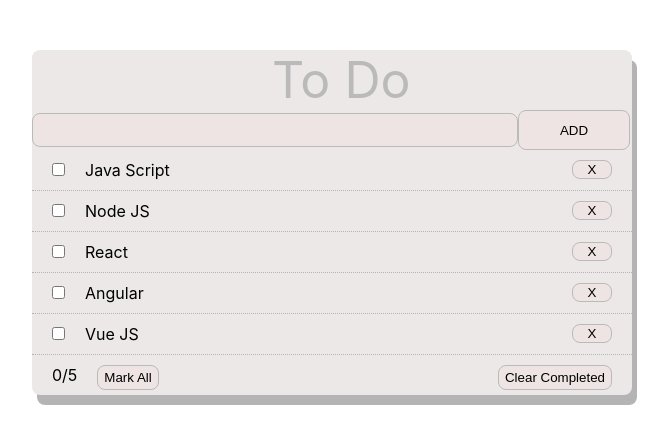
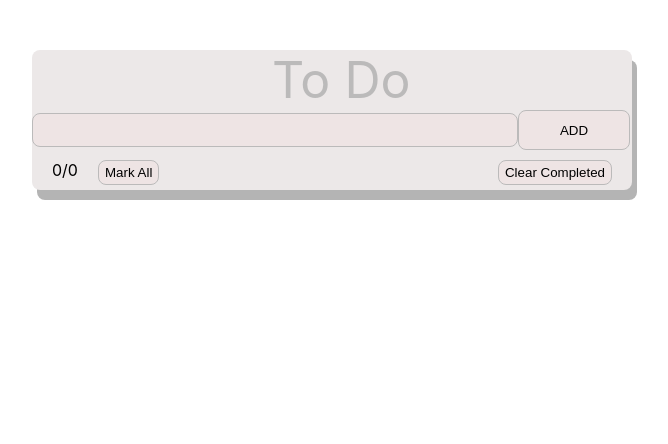
Before and after one commit to vladimirhambardzumyan24/To-Do-React-Class, a React (Create React App) app: page / in a window 1280 px wide. Shown: the top 444 px of the page, without its empty margins (308-976 px from the left). Built offline with nearby package versions, Linux system fonts and the light colour scheme.

Commit message:
feat(localllocalStorage): Saved all info in localStorage

```diff
--- a/src/Components/ToDo.jsx
+++ b/src/Components/ToDo.jsx
@@ -2,6 +2,8 @@ import React from "react";
 import FormToDo from "./FormToDo";
 import ToDoCart from "./ToDoCart";
 import ToDoClear from "./ToDoClear";
+import ToDoSave from "../helper/LocalStorage";
+import { getToDo } from "../helper/LocalStorage";
 
 const idGenerator = () => {
   let id = 0;
@@ -19,44 +21,7 @@ class ToDo extends React.Component {
     this.state = {
       allCheck: false,
       textInput: "",
-
-      items: [
-        {
-          id: getRandomId(),
-          removeText: "hideRemove",
-          textValue: "Java Script",
-          inpText:"inpTextShow",
-          isChecked: false,
-        },
-        {
-          id: getRandomId(),
-          removeText: "hideRemove",
-          textValue: "Node JS",
-          inpText:"inpTextShow",
-          isChecked: false,
-        },
-        {
-          id: getRandomId(),
-          removeText: "hideRemove",
-          textValue: "React",
-          inpText:"inpTextShow",
-          isChecked: false,
-        },
-        {
-          id: getRandomId(),
-          removeText: "hideRemove",
-          textValue: "Angular",
-          inpText:"inpTextShow",
-          isChecked: false,
-        },
-        {
-          id: getRandomId(),
-          removeText: "hideRemove",
-          textValue: "Vue JS",
-          inpText:"inpTextShow",
-          isChecked: false,
-        },
-      ],
+      items: getToDo() === null ? [] : getToDo(),
     };
   }
   handleGiv = (event) => {
@@ -66,21 +31,26 @@ class ToDo extends React.Component {
   handleAdd = (event) => {
     event.preventDefault();
     if (this.state.textInput !== "") {
-      this.setState((pastState) => ({
+      this.setState((pastState) => {
+        return {
           items: [
             ...pastState.items,
             {
               id: getRandomId(),
               removeText: "hideRemove",
               textValue: pastState.textInput,
-            inpText:"inpTextShow",
+              inpText: "inpTextShow",
               isChecked: false,
             },
           ],
-      }));
+        };
+      });
     }
     this.setState({ textInput: "" });
   };
+  componentDidUpdate() {
+    ToDoSave(this.state.items);
+  }
 
   handleDelete = (item) => {
     this.setState((pastState) => ({
@@ -100,10 +70,9 @@ class ToDo extends React.Component {
   };
 
   handleCheckedClear = () => {
-    this.setState(
-      (pastState) =>
-        (pastState.items = pastState.items.filter((item) => !item.isChecked))
-    );
+    this.setState((pastState) => ({
+      items: pastState.items.filter((item) => !item.isChecked),
+    }));
   };
 
   handelCheckedAll = () => {
@@ -114,7 +83,7 @@ class ToDo extends React.Component {
           id: item.id,
           removeText: "hideRemove",
           textValue: item.textValue,
-          inpText:"inpTextShow",
+          inpText: "inpTextShow",
           isChecked: true,
         };
       }),
@@ -129,7 +98,7 @@ class ToDo extends React.Component {
           id: item.id,
           removeText: "hideRemove",
           textValue: item.textValue,
-          inpText:"inpTextShow",
+          inpText: "inpTextShow",
           isChecked: false,
         };
       }),
@@ -144,7 +113,7 @@ class ToDo extends React.Component {
             id: elm.id,
             removeText: "showRemove",
             textValue: item.textValue,
-            inpText:"inpTextHidden",
+            inpText: "inpTextHidden",
             isChecked: false,
           };
         }
@@ -153,7 +122,7 @@ class ToDo extends React.Component {
     }));
   };
 
-  onChangeToDo=(newToDo)=>{
+  onChangeToDo = (newToDo) => {
     this.setState((pastState) => ({
       items: pastState.items.map((elm) => {
         if (elm.id === newToDo.id) {
@@ -161,16 +130,16 @@ class ToDo extends React.Component {
             id: newToDo.id,
             removeText: "showRemove",
             textValue: newToDo.textValue,
-            inpText:"inpTextHidden",
+            inpText: "inpTextHidden",
             isChecked: false,
           };
         }
         return elm;
       }),
     }));
-  }
+  };
 
-  onClickHide=(item)=>{
+  onClickHide = (item) => {
     this.setState((pastState) => ({
       items: pastState.items.map((elm) => {
         if (elm.id === item.id) {
@@ -178,14 +147,14 @@ class ToDo extends React.Component {
             id: elm.id,
             removeText: "hideRemove",
             textValue: item.textValue,
-            inpText:"inpTextShow",
+            inpText: "inpTextShow",
             isChecked: false,
           };
         }
         return elm;
       }),
     }));
-  }
+  };
 
   render() {
     return (
--- a/src/Components/ToDoCart.jsx
+++ b/src/Components/ToDoCart.jsx
@@ -1,3 +1,4 @@
+
 export default function ToDoCart({
   items,
   handleDelete,
--- /dev/null
+++ b/src/helper/LocalStorage.js
@@ -0,0 +1,7 @@
+export default function ToDoSave(items) {
+  localStorage.setItem("toDos", JSON.stringify(items));
+}
+
+export function getToDo() {
+  return JSON.parse(localStorage.getItem("toDos"));
+}
```
Lines whose indentation alone changed are shown as unchanged.
